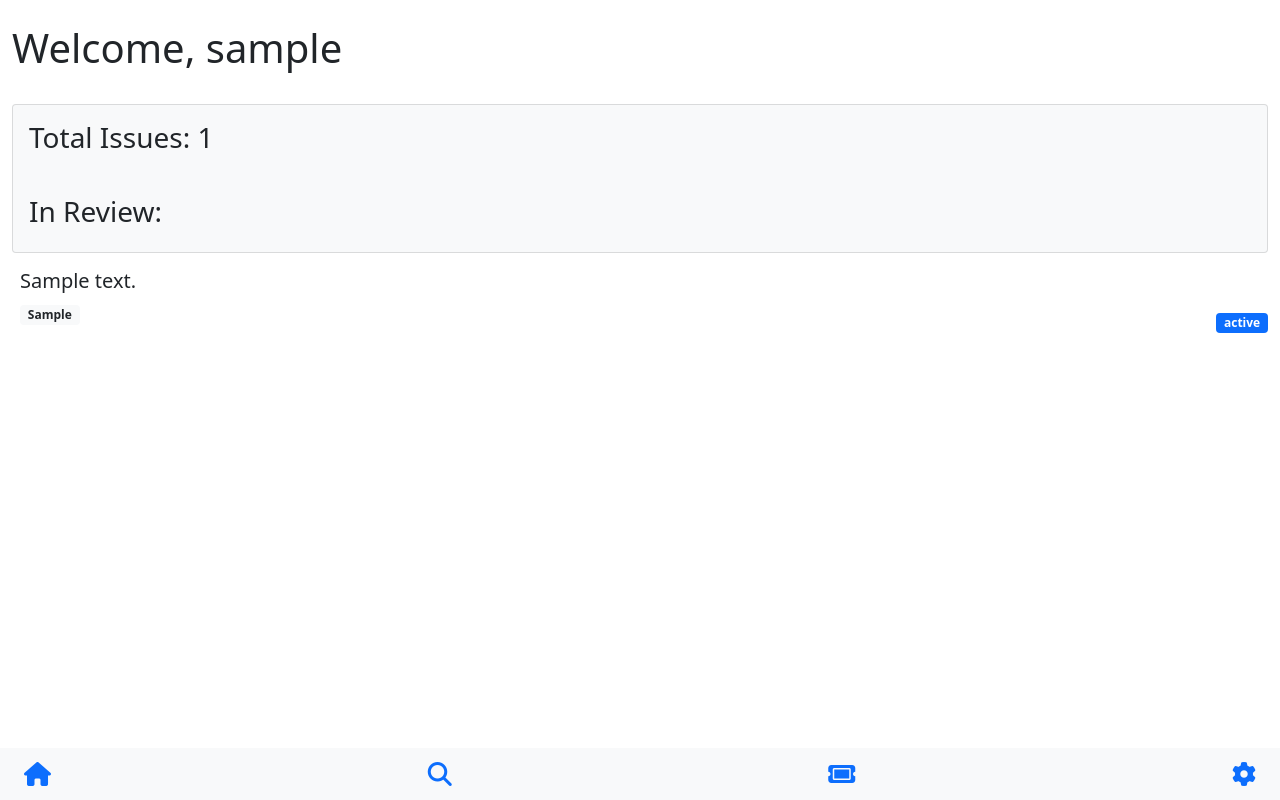
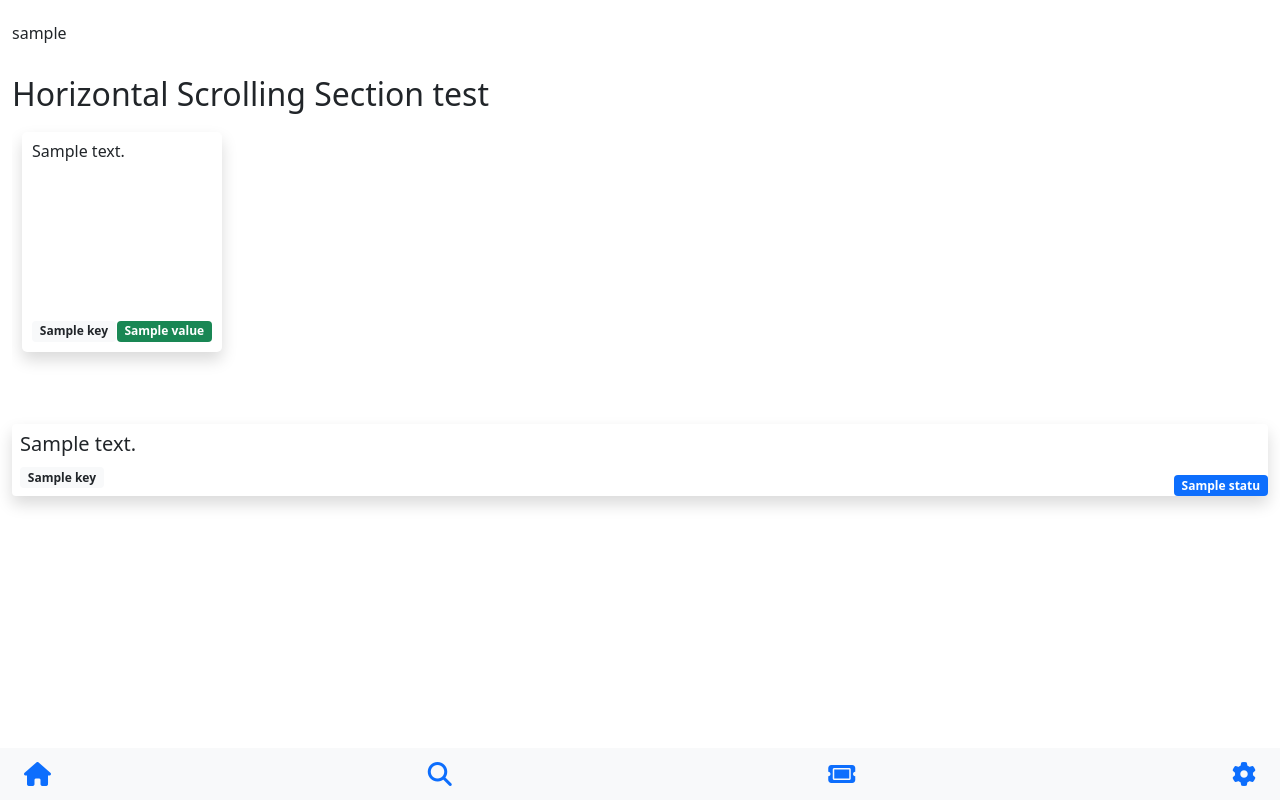
Before and after one commit to SwHnM/JIRA-MOBILE, a Flask app: template templates/dashboard.html in a window 1280 px wide. Run offline with Flask 3, Linux system fonts and the light colour scheme; the template is opened without the code that fills it: most values are stand-ins (such as "Sample title", 1, 10 or a date in 2020); some libraries are stand-ins or nearby versions.

Commit message:
Horizontal Scroll

```diff
--- a/main.py
+++ b/main.py
@@ -5,6 +5,7 @@
 from dateParser import parse_date
 from commentParser import extract_attachment_references, clean_comment
 from loadTicket import Ticket
+from directApiRequests import raw_search
 
 import traceback
 
@@ -155,7 +156,10 @@
         status = str(ticket["status"])
 
         comments = ticket["comments"]
-        last_comment = comments[0]
+        if comments:
+            last_comment = comments[0]
+        else:
+            last_comment = {}
 
         if "OCD" in issue_key:
             if status == 'w/Publ- Proofing':
@@ -245,7 +249,14 @@
 
         jql= 'assignee =' + username + ' AND type != "Imp New Content" AND type != "Imp Proofing" AND status not in ("text delivered", "EngPub Review", closed, Canceled, cancelled, DONE, Resolved, "Pending Requester Review", "Pending Requester Clarification", "W/Cust-Clar (Text)", "W/Cust-Review (Text)", "Text Under Review")'
 
-        tickets = jira.get_issues_from_jql(jql)
+        social_media_account = "customfield_108529"
+
+        fields = ["summary", "description", "assignee", "status", social_media_account]
+
+        tickets = raw_search(jql, fields, username, password)
+
+        print(tickets)
+
 
     except:
         return redirect("/login")
--- a/templates/Components/macros.html
+++ b/templates/Components/macros.html
@@ -4,14 +4,11 @@
 <div>
     <form method="POST" action="/comment">
         <div class="mb-3 position-relative">
-            <textarea class="form-control shadow" rows="3" name="comment" placeholder="Type your comment here..."></textarea>
+            <textarea class="form-control shadow" rows="3" name="comment" placeholder="Type your comment..."></textarea>
             <button class="shadow-sm btn btn-primary btn-sm position-absolute bottom-0 end-0 m-1" type="submit"><i class="fa fa-paper-plane" aria-hidden="true"></i></button>
         </div>
     </form>
-
     <br>
-    <br>
-
     <div>
         <ul class="list-group list-group-flush" style="border:0;">
             {% for comment in comments %}
@@ -109,3 +106,98 @@
 <br>
 <p>END Participant Macro</p>
 {% endmacro %}
+
+{% macro sidescroller(tickets) %}
+
+<h2>Horizontal Scrolling Section test</h2>
+<section class="ticket-section">
+    {% if tickets %}
+      <div class="ticket-container">
+        {% for ticket in tickets %}
+          <div class="ticket-card shadow" onclick="location.href='/search/{{ ticket.key }}';">
+            {% if ticket.fields.customfield_108529.value == 'Adiyogi' %}
+                <img src="/static/assets/icons/Adiyogi.svg" height="30" class="bottom-right-badge">
+            {% elif ticket.fields.customfield_108529.value == 'Linga Bhairavi' %}
+                <img src="/static/assets/icons/Devi.svg" height="30" class="bottom-right-badge">
+            {% else %}
+                <span class="badge bottom-right-badge  bg-success">{{ ticket.fields.customfield_108529.value }}</span>
+            {% endif %}
+            <span class="badge bottom-badge bg-light text-dark ">{{ ticket.key }}</span>
+            <div class="ticket-summary">
+                <h6>
+                    {{ ticket.fields.summary }}
+                </h6>
+            </div>
+
+          </div>
+        {% endfor %}
+      </div>
+    {% endif %}
+  </section>
+
+
+<style>
+.ticket-section {
+  width: 100%;
+  height: 270px;
+  overflow-x: auto;
+  scrollbar-width: none;
+
+}
+
+.ticket-section::-webkit-scrollbar {
+  display: none; /* Hide scrollbar for WebKit browsers (e.g. Chrome, Safari) */
+}
+
+.ticket-container {
+  display: flex;
+  flex-wrap: nowrap;
+  padding: 10px;
+}
+
+.ticket-card {
+  flex: 0 0 auto;
+  width: 200px;
+  height: 220px;
+  margin-right: 10px;
+  background-color: #ffffff;
+  border: 0 solid #cccccc;
+  border-radius: 5px;
+  position: relative; /* Ensure badge is positioned relative to the card */
+  cursor: pointer;
+  transition: 0.5s;
+
+}
+
+.ticket-card:hover {
+  background-color:rgb(245, 245, 245);
+  margin: 5px;
+  transition: 0.5s;
+
+}
+
+.ticket-card:last-child {
+  margin-right: 0;
+}
+
+.bottom-right-badge {
+  position: absolute;
+  bottom: 10px;
+  right: 10px;
+}
+
+.bottom-badge {
+  position: absolute;
+  bottom: 10px;
+  left: 10px;
+}
+
+.ticket-summary {
+  padding: 10px;
+  white-space: normal;
+}
+
+
+</style>
+
+{% endmacro %}
--- a/templates/dashboard.html
+++ b/templates/dashboard.html
@@ -1,39 +1,40 @@
 {% extends 'layout.html' %}
 {% block content %}
 <br>
-<h1>Welcome, {{ username }} </h1>
+<h6>{{ username }} </h6>
 <br>
-<div class="card bg-light">
-    <h3 class="card-body">Total Issues: {{tickets | length}} </h3>
-    <h3 class="card-body">In Review:</h3>
+
+<div>
+    {% from "/Components/macros.html" import sidescroller %}
+    {{ sidescroller(tickets) }}
 
 </div>
-
+<br>
 <div class="container-fluid," style="border-width: 0px;">
     {% if tickets %}
     <ul class="list-group list-group-flush">
         {% for ticket in tickets %}
-        <li class="list-group-item" style="padding-left: 0; padding-right: 0;">
-            <form id="form_{{ ticket.issue_key }}" method="POST" action="/ticket">
-                <input type="hidden" name="issue_key" value="{{ ticket.issue_key }}" />
+        <li class="list-group-item" style="padding-left: 0; padding-right: 0; border:0;">
+            <form id="form_{{ ticket.key }}" method="POST" action="/ticket">
+                <input type="hidden" name="issue_key" value="{{ ticket.key }}" />
             </form>
-            <div class="card m-0" onclick="location.href='/search/{{ ticket.issue_key }}';" style="cursor: pointer; position: relative; margin-bottom: 0; border: 0;">
+            <div class="card m-0 shadow" onclick="location.href='/search/{{ ticket.key }}';" style="cursor: pointer; position: relative; margin-bottom: 0; border: 0;">
                 <!-- These if statements change the colors depending on the ticket status  -->
-                    {% if ticket.status.name == 'Closed' %}
-                        <span class="badge bg-danger position-absolute bottom-0 end-0">{{ ticket.status }}</span>
-                    {% elif ticket.status.name == 'Text Delivered' %}
-                        <span class="badge bg-success position-absolute bottom-0 end-0">{{ ticket.status }}</span>
-                    {% elif ticket.status.name == 'Cancelled' %}
-                        <span class="badge bg-danger position-absolute bottom-0 end-0">{{ ticket.status }}</span>
+                    {% if ticket.fields.status.name == 'Closed' %}
+                        <span class="badge bg-danger position-absolute bottom-0 end-0">{{ ticket.fields.status.name }}</span>
+                    {% elif ticket.fields.status.name == 'Text Delivered' %}
+                        <span class="badge bg-success position-absolute bottom-0 end-0">{{ ticket.fields.status.name }}</span>
+                    {% elif ticket.fields.status.name == 'Cancelled' %}
+                        <span class="badge bg-danger position-absolute bottom-0 end-0">{{ ticket.fields.status.name }}</span>
 
                     {% else %}
-                        <span class="badge bg-primary position-absolute bottom-0 end-0">{{ ticket.status }}</span>
+                        <span class="badge bg-primary position-absolute bottom-0 end-0">{{ ticket.fields.status.name }}</span>
                     {% endif %}
                 <!-- End of if -->
 
                 <div class="card-body p-2">
-                    <h5 class="card-title">{{ ticket.summary }}</h5>
-                    <span class="badge bg-light text-dark">{{ ticket.issue_key }}</span>
+                    <h5 class="card-title">{{ ticket.fields.summary }}</h5>
+                    <span class="badge bg-light text-dark">{{ ticket.key }}</span>
                 </div>
             </div>
 
--- a/templates/layout.html
+++ b/templates/layout.html
@@ -8,6 +8,23 @@
     <link href="https://cdn.jsdelivr.net/npm/bootstrap@5.0.2/dist/css/bootstrap.min.css" rel="stylesheet">
     <link rel="stylesheet" href="https://cdnjs.cloudflare.com/ajax/libs/font-awesome/6.1.1/css/all.min.css">
     <title>JIRA Mobile</title>
+
+    <style>
+        .navbar a {
+        font-size: 24px;
+      }
+
+      html,
+body {
+    margin: 0;
+    padding: 0;
+}
+
+#page-content-wrapper {
+    padding-bottom: 60px; /* Adjust this value to match the height of your navbar */
+}
+
+      </style>
 </head>
 
 <nav class="navbar fixed-bottom navbar-light bg-light px-4">
@@ -31,12 +48,3 @@
 </body>
 
 </html>
-
-<script>
-</script>
-
-<style>
-  .navbar a {
-  font-size: 24px;
-}
-</style>
```
Also changed, not shown: directApiRequests.py (+25 -0 lines), static/assets/icons/Adiyogi.svg (added), static/assets/icons/Devi.svg (added), static/attachments/20230611_120240.jpg (deleted), static/attachments/20230611_122745.jpg (deleted), static/attachments/SSTKV-HomeGardenTrainingSalem-Mar'2-FB-2.jpg (deleted), 3 other files.
